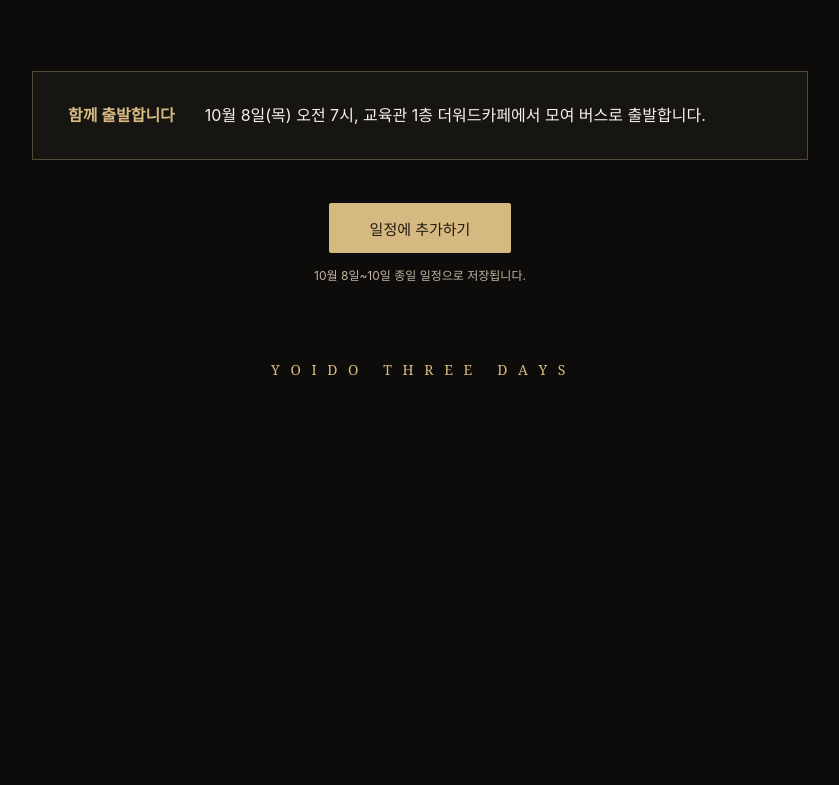
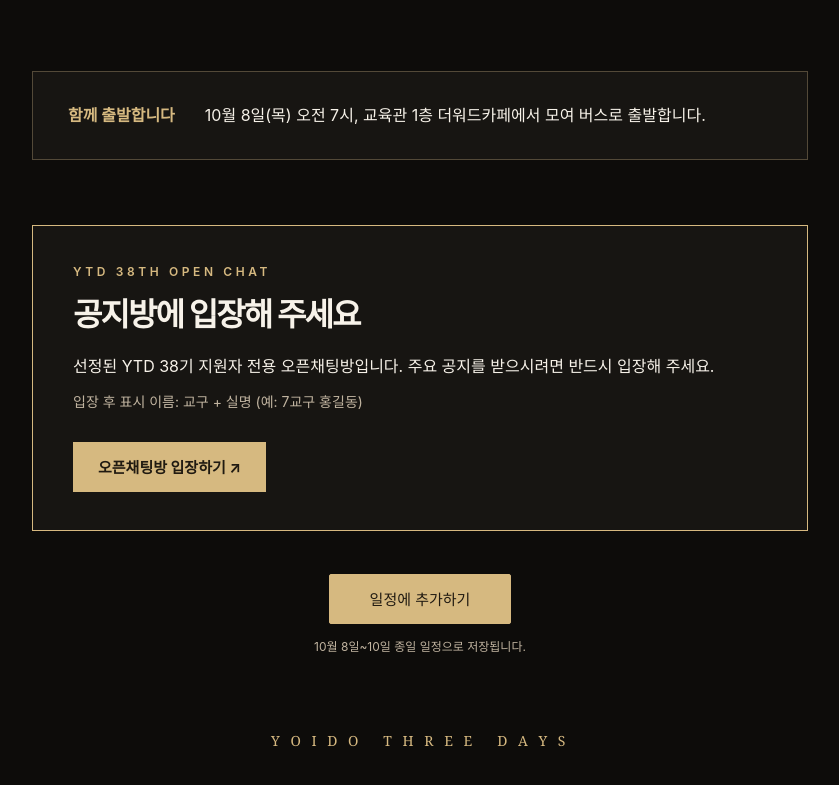
Before and after one commit to Onesimus-Moon/ytd38-invitation, a plain HTML site: page index.html in a window 1280 px wide. Shown: the part 2237-3022 px from the top of the page, without its empty margins (220-1059 px from the left). Before the commit the page ends 2691 px from the top, so only its background shows below. Drawn offline with Linux system fonts and the light colour scheme.

Commit message:
Add YTD applicant open chat invitation

```diff
--- a/index.html
+++ b/index.html
@@ -45,6 +45,12 @@
     .departure { margin-top:34px; padding:30px 35px; background:var(--surface); border:1px solid var(--line); display:flex; gap:30px; align-items:start; }
     .departure strong { color:var(--gold); white-space:nowrap; font-size:16px; }
     .departure p { margin:0; line-height:1.7; color:var(--white); font-size:16px; word-break:keep-all; }
+    .chat { margin-top:65px; padding:38px 40px; border:1px solid var(--gold); background:var(--surface); }
+    .chat h2 { margin:14px 0 16px; font-size:clamp(25px,3.4vw,32px); }
+    .chat p { margin:0; color:var(--white); font-size:16px; line-height:1.75; word-break:keep-all; }
+    .chat .example { margin-top:10px; color:var(--muted); font-size:14px; }
+    .chat-link { display:inline-flex; align-items:center; justify-content:center; min-height:50px; margin-top:27px; padding:0 25px; background:var(--gold); color:#201a11; font-size:15px; font-weight:700; text-decoration:none; transition:transform .2s,background .2s; }
+    .chat-link:hover { transform:translateY(-2px); background:var(--pale); }
     .actions { text-align:center; margin-top:43px; }
     .calendar-button { display:inline-flex; justify-content:center; align-items:center; min-height:50px; min-width:182px; padding:0 24px; background:var(--gold); border:1px solid var(--gold); border-radius:2px; color:#201a11; font:700 15px inherit; font-family:inherit; font-size:15px; cursor:pointer; transition:transform .2s,background .2s; }
     .calendar-button:hover { transform:translateY(-2px); background:var(--pale); }
@@ -61,6 +67,8 @@
       .row { grid-template-columns:85px 1fr; gap:8px; padding:24px 0; }
       .departure { display:block; padding:27px; }
       .departure p { margin-top:12px; }
+      .chat { margin-top:55px; padding:30px 27px; }
+      .chat-link { display:flex; width:100%; }
       footer { padding-top:61px; }
     }
     @media(prefers-reduced-motion:reduce) { html { scroll-behavior:auto; } .poster,.poster-wrap::after { animation:none; } .motion .reveal { opacity:1; transform:none; transition:none; } .calendar-button { transition:none; } }
@@ -101,6 +109,13 @@
         </dl>
       </section>
       <aside class="departure reveal" aria-label="출발 안내"><strong>함께 출발합니다</strong><p>10월 8일(목) 오전 7시, 교육관 1층 더워드카페에서 모여 버스로 출발합니다.</p></aside>
+      <section class="chat reveal" aria-labelledby="chat-heading">
+        <span class="overline">YTD 38TH OPEN CHAT</span>
+        <h2 id="chat-heading">공지방에 입장해 주세요</h2>
+        <p>선정된 YTD 38기 지원자 전용 오픈채팅방입니다. 주요 공지를 받으시려면 반드시 입장해 주세요.</p>
+        <p class="example">입장 후 표시 이름: 교구 + 실명 (예: 7교구 홍길동)</p>
+        <a class="chat-link" href="https://open.kakao.com/o/guYTWVMi" target="_blank" rel="noopener noreferrer">오픈채팅방 입장하기 ↗</a>
+      </section>
       <div class="actions reveal"><button class="calendar-button" id="calendar-button" type="button">일정에 추가하기</button><small>10월 8일~10일 종일 일정으로 저장됩니다.</small></div>
       <footer>Y O I D O &nbsp; T H R E E &nbsp; D A Y S</footer>
     </main>
```
